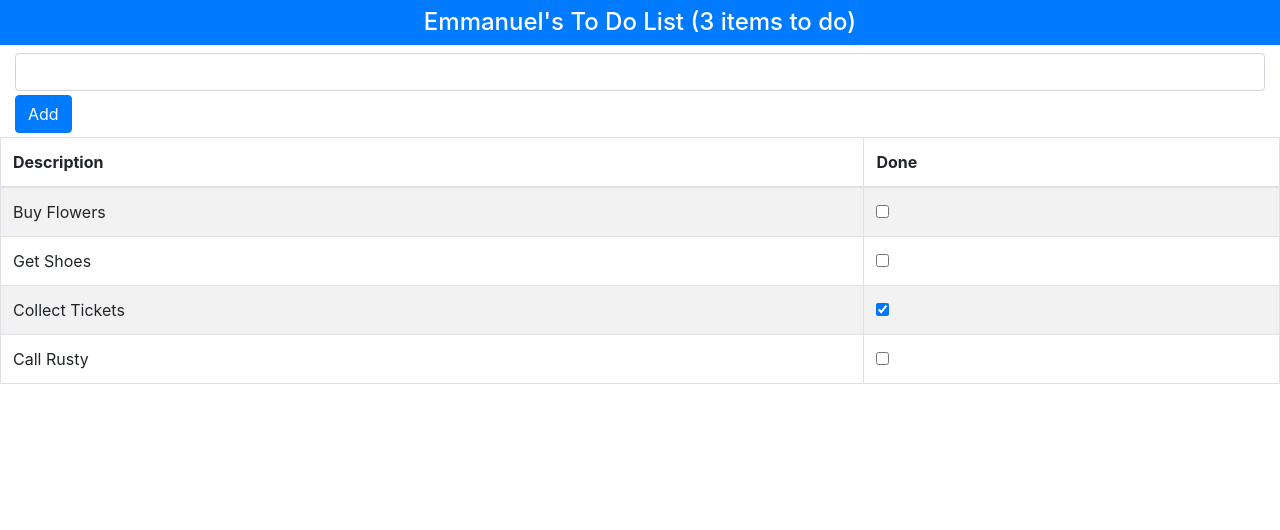
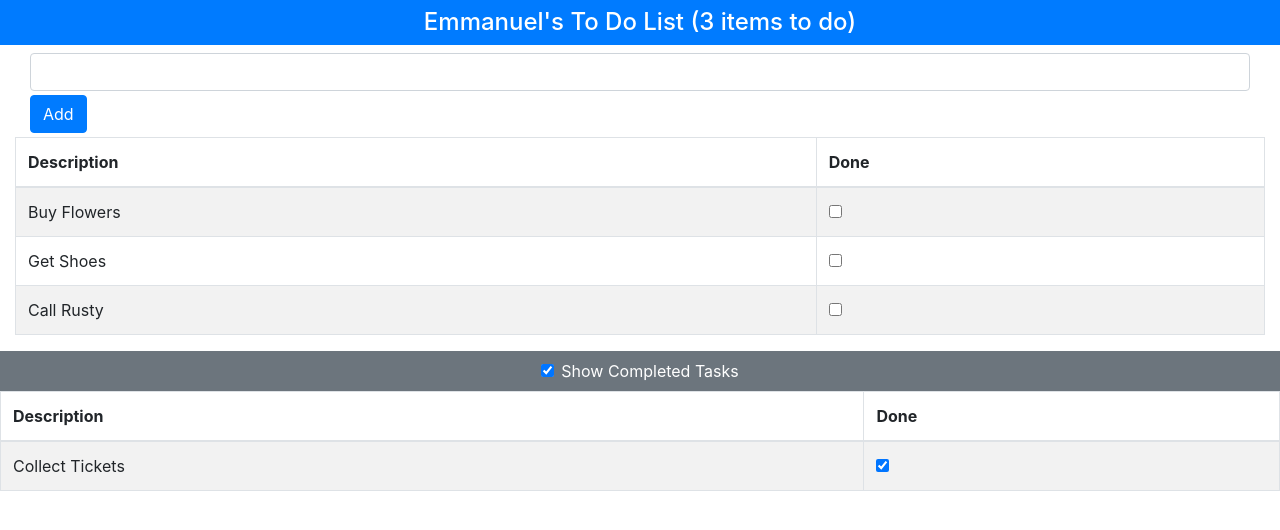
Before and after one commit to rustydcoder/my-first-react-app, a React (Create React App) app: page / in a window 1280 px wide. Shown: the top 530 px of the page. Built offline with nearby package versions, Linux system fonts and the light colour scheme.

Commit message:
displaying finished tasks

```diff
--- a/src/App.js
+++ b/src/App.js
@@ -2,7 +2,7 @@ import React from 'react';
 import TodoBanner from './components/TodoBanner';
 import Table from './components/Table';
 import InputTodo from './components/InputTodo';
-// import './App.css';
+import VisibilityControl from './components/VisibilityControl';
 
 class App extends React.Component {
   constructor(props) {
@@ -14,7 +14,8 @@ class App extends React.Component {
         { action: 'Get Shoes', done: false },
         { action: 'Collect Tickets', done: true },
         { action: 'Call Rusty', done: false }
-      ]
+      ],
+      showCompleted: true
     }
   }
 
@@ -35,15 +36,24 @@ class App extends React.Component {
   })
 
   render() {
-    const { userName, todoItems } = this.state
+    const { userName, todoItems, showCompleted } = this.state
 
     return (
       <div>
         <TodoBanner name={userName} tasks={todoItems} />
+        <div className='container-fluid'>
+          <InputTodo createTodo={this.createNewTodo} />
 
-        <InputTodo createTodo={this.createNewTodo} />
+          <Table flag={false} items={todoItems} toggleDone={this.toggleTodo} />
+        </div>
 
-        <Table items={todoItems} toggleDone={this.toggleTodo} />
+        <div className='bg-secondary text-white text-center p-2'>
+          <VisibilityControl description='Completed Tasks'
+            isChecked={showCompleted}
+            callback={checked => this.setState({ showCompleted: checked })} />
+        </div>
+
+        {showCompleted && <Table flag={true} items={todoItems} toggleDone={this.toggleTodo} />}
       </div>
     )
   }
--- a/src/components/Table/index.js
+++ b/src/components/Table/index.js
@@ -10,11 +10,12 @@ const TableHead = () => (
 )
 
 const TableBody = props => {
-   const rows = props.items.map((row, index) =>
+   const { items, toggleDone, flag } = props;
+   const rows = items.filter(item => item.done === flag).map((row, index) =>
       <tr key={index}>
          <td>{row.action}</td>
          <td>
-            <input type="checkbox" checked={row.done} onChange={() => props.toggleDone(row)} />
+            <input type="checkbox" checked={row.done} onChange={() => toggleDone(row)} />
          </td>
       </tr>
    )
@@ -24,11 +25,11 @@ const TableBody = props => {
 
 class Table extends Component {
    render() {
-      const { items, toggleDone } = this.props
+      const { items, toggleDone, flag } = this.props
       return (
          <table className="table-bordered table table-striped">
             <TableHead />
-            <TableBody toggleDone={toggleDone} items={items} />
+            <TableBody flag={flag} toggleDone={toggleDone} items={items} />
          </table>
       )
    }
--- /dev/null
+++ b/src/components/VisibilityControl/index.js
@@ -0,0 +1,20 @@
+import React from 'react';
+
+const VisibilityControl = props => {
+   const { isChecked, callback, description } = props
+   return (
+      <div className='form-check'>
+         <input
+            className='form-check-input'
+            type='checkbox'
+            checked={isChecked}
+            onChange={(e) => callback(e.target.checked)}
+         />
+         <label className='form-check-label'>
+            Show {description}
+         </label>
+      </div>
+   )
+}
+
+export default VisibilityControl
```
